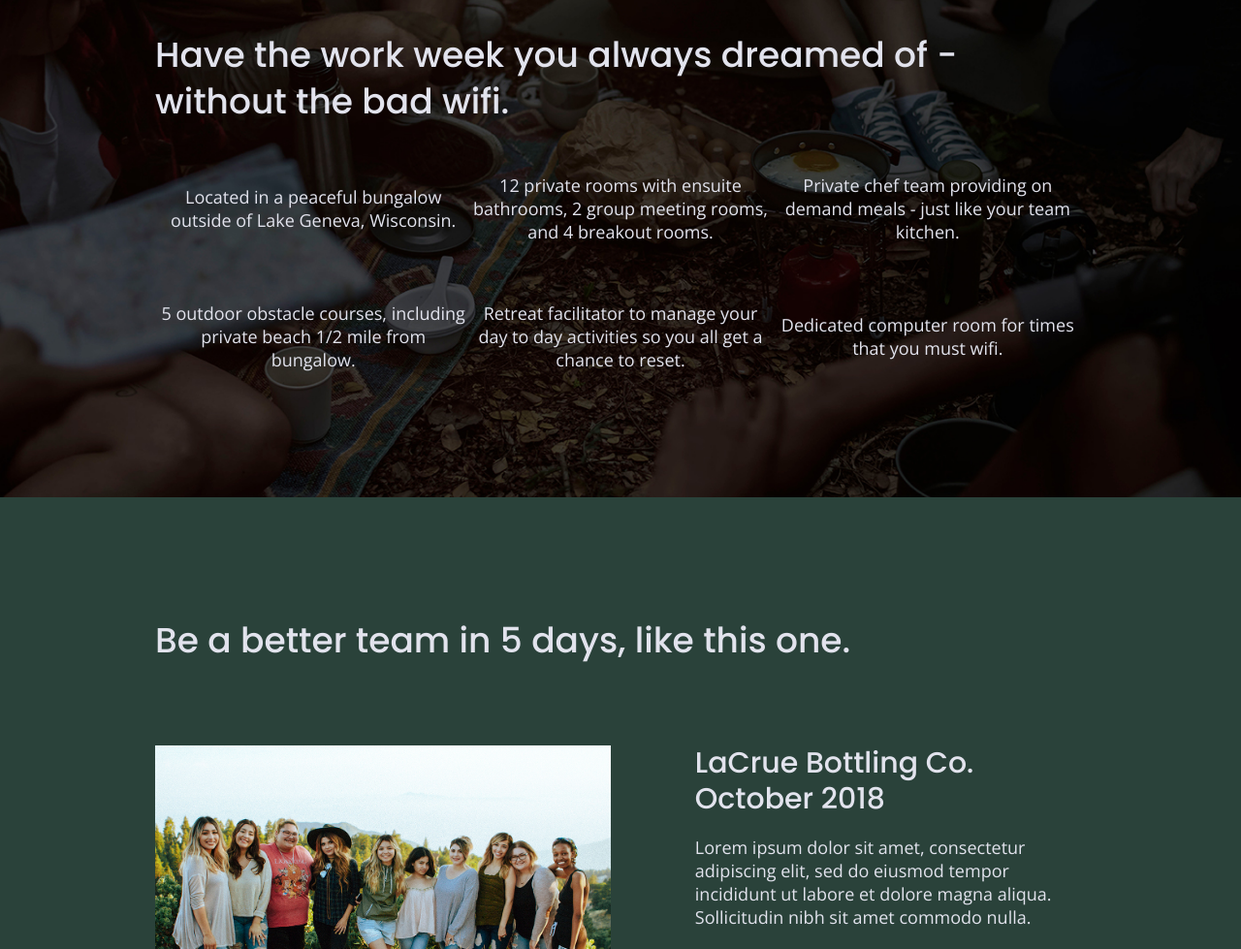
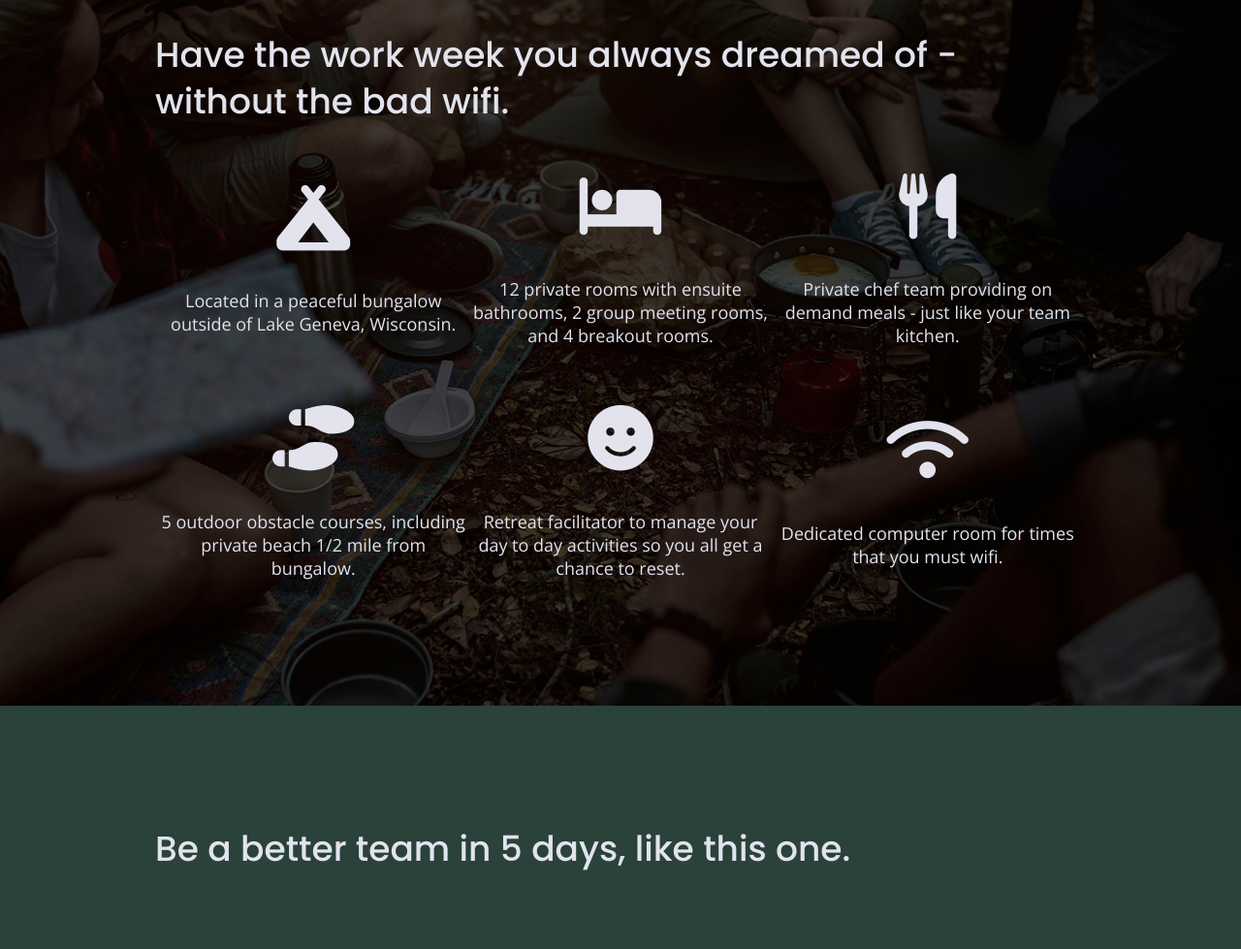
Before and after one commit to jgordon85/unplugged, a plain HTML site: page index.html in a window 1280 px wide. Shown: the part 1004-1983 px from the top of the page at 97% size. Drawn offline with nearby package versions, Linux system fonts and the light colour scheme.

Commit message:
Added icons

```diff
--- a/css/main.css
+++ b/css/main.css
@@ -600,6 +600,10 @@ aside .content-wrapper .form {
   width 62%:
 }
 
+.features i {
+	font-size: 3.75em;
+        margin-bottom: 40px;
+}
 /* Review */
 
 .reviews article {
--- a/index.html
+++ b/index.html
@@ -14,7 +14,7 @@
   <link href="https://fonts.googleapis.com/css?family=Open+Sans:400,700|Poppins:500,700" rel="stylesheet">
   <link rel="stylesheet" href="css/normalize.css">
   <link rel="stylesheet" href="css/main.css">
-
+  <script src="https://kit.fontawesome.com/e03eed8bc2.js" crossorigin="anonymous"></script>
   <meta name="theme-color" content="#fafafa">
 
 </head>
@@ -68,27 +68,39 @@
   <h2>Have the work week you always dreamed of - without the bad wifi.</h2>
   <div class="features-items">
   <article>
-    <p class="fontawesome-icon"></p>
+    <p class="fontawesome-icon">
+    <i class="fas fa-campground"></i>
+    </p>
     <p class="features-item-description">Located in a peaceful bungalow outside of Lake Geneva, Wisconsin.</p>
   </article>
   <article>
-    <p class="fontawesome-icon"></p>
+    <p class="fontawesome-icon">
+      <i class="fas fa-bed"></i>
+    </p>
     <p class="features-item-description">12 private rooms with ensuite bathrooms, 2 group meeting rooms, and 4 breakout rooms.</p>
     </article>
   <article>
-    <p class="fontawesome-icon"></p>
+    <p class="fontawesome-icon">
+      <i class="fas fa-utensils"></i>
+    </p>
     <p class="features-item-description">Private chef team providing on demand meals - just like your team kitchen.</p>
   </article>
   <article>
-    <p class="fontawesome-icon"></p>
+    <p class="fontawesome-icon">
+      <i class="fas fa-shoe-prints"></i>
+    </p>
     <p class="features-item-description">5 outdoor obstacle courses, including private beach 1/2 mile from bungalow.</p>
   </article>
   <article>
-    <p class="fontawesome-icon"></p>
+    <p class="fontawesome-icon">
+      <i class="fas fa-smile"></i>
+    </p>
     <p class="features-item-description">Retreat facilitator to manage your day to day activities so you all get a chance to reset.</p>
   </article>
   <article>
-    <p class="fontawesome-icon"></p>
+    <p class="fontawesome-icon">
+      <i class="fas fa-wifi"></i>
+    </p>
     <p class="features-item-description">Dedicated computer room for times that you must wifi.</p>
   </article>
 </div>
```
Also changed, not shown: about/index.html (+1 -1 lines), faq/index.html (+1 -1 lines).
